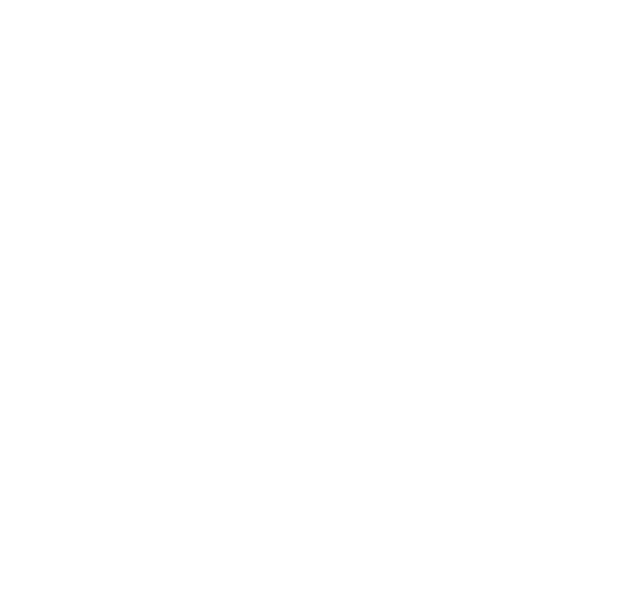
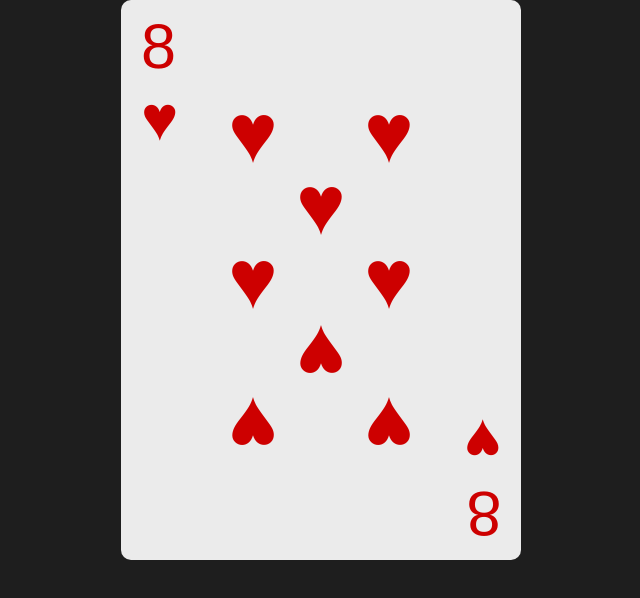
Before and after one commit to maxife36/Prueba-Tecnica---HANU, a React (Vite) app: page / in a window 1280 px wide. Shown: the top 598 px of the page, without its empty margins (319-959 px from the left). Built offline with nearby package versions, Linux system fonts and the light colour scheme; the HTML template or start-up script is replaced by a standard one.

Commit message:
Card Component Creation

```diff
--- a/src/App.css
+++ b/src/App.css
@@ -0,0 +1,29 @@
+html {
+    box-sizing: border-box;
+    font-family: Helvetica, sans-serif;
+    font-size: 14px;
+    margin: 0;
+    background-color: #1e1e1e;
+    display: flex;
+    justify-content: center;
+    align-items: center;
+}
+
+*,
+*::after,
+*::before {
+    box-sizing: inherit;
+    margin: 0;
+    padding: 0;
+    scroll-behavior: smooth;
+    text-decoration: none;
+}
+
+::-webkit-scrollbar {
+    display: none;
+}
+
+a {
+    text-decoration: none;
+    color: inherit;
+}
--- a/src/App.tsx
+++ b/src/App.tsx
@@ -1,9 +1,11 @@
 import "./App.css";
+import {Card} from './components/Card/Card'
 
 function App() {
 
   return (
     <>
+      <Card suit="Heart" rank={8}/>
     </>
   );
 }
--- a/src/components/Card/Card.css
+++ b/src/components/Card/Card.css
@@ -0,0 +1,225 @@
+.card-conatiner {
+    position: relative;
+    user-select: none;
+    cursor: pointer;
+    width: 400px; /* width:height -> 1 : 1.4 */
+    height: 560px;
+    background-color: #ebebeb;
+    border-radius: 10px;
+    padding: 15% 16%;
+    font-size: 100%; /* width:font-size -> 1 : 0.175 */
+}
+
+.card-body-container{
+    position: relative;
+    width: 100%;
+    height: 100%;
+}
+
+.suit-Heart,
+.suit-Diamond {
+    color: #cd0000
+}
+
+.suit-Clover,
+.suit-Spade {
+    color: #000
+}
+
+/* Corner Styles */
+
+.corner {
+    position: absolute;
+    display: flex;
+    flex-flow: column nowrap;
+    font-size: 450%;
+}
+
+.top-left {
+    top: 1.8%;
+    left: 5%;
+}
+
+.bottom-right {
+    bottom: 1.8%;
+    right: 5%;
+    transform: rotate(180deg);
+}
+
+/* Body Styles */
+.bodyIcon {
+    font-size: 600%;
+}
+
+.rank-A,
+.rank-J,
+.rank-Q,
+.rank-K{
+    display: flex;
+    justify-content: center;
+    align-items: center;
+
+    .bodyIcon {
+        font-size: 2000%;
+    }
+}
+
+.rank-2,
+.rank-3 {
+    display: flex;
+    flex-direction: column;
+    justify-content: space-between;
+    align-items: center;
+}
+
+.rank-2 {
+    :nth-child(2) {
+        transform: rotate(180deg);
+    }
+}
+
+.rank-3 {
+    :nth-child(3) {
+        transform: rotate(180deg);
+    }
+}
+
+.rank-4 {
+    display: grid;
+    grid-template-rows: repeat(2, 50%);
+    grid-template-columns: repeat(2, 50%);
+    place-items: center;
+}
+
+.rank-4 {
+    :nth-child(3),
+    :nth-child(4) {
+        transform: rotate(180deg);
+    }
+}
+
+.rank-5 {
+    display: grid;
+    grid-template-areas: "a . b"
+        ". c ."
+        "d . e";
+    place-items: center;
+
+    :nth-child(1) {
+        grid-area: a;
+    }
+
+    :nth-child(2) {
+        grid-area: b;
+    }
+
+    :nth-child(3) {
+        grid-area: c;
+    }
+
+    :nth-child(4) {
+        grid-area: d;
+        transform: rotate(180deg);
+    }
+
+    :nth-child(5) {
+        grid-area: e;
+        transform: rotate(180deg);
+    }
+}
+
+.rank-6,
+.rank-7,
+.rank-8 {
+    display: grid;
+    grid-template-rows: repeat(3, 1fr);
+    grid-template-columns: repeat(2, 1fr);
+    place-items: center;
+}
+
+.rank-6{
+    :nth-child(5),
+    :nth-child(6) {
+        transform: rotate(180deg);
+    }
+}
+
+.rank-7{
+    :nth-child(2) {
+        position: absolute;
+        top: 22%;
+    }
+
+    :nth-child(6),
+    :nth-child(7) {
+        transform: rotate(180deg);
+    }
+}
+
+.rank-8 {
+    :nth-child(2){
+        position: absolute;
+        top: 22%;
+    }
+
+    :nth-child(3) {
+        position: absolute;
+        bottom: 22%;
+        transform: rotate(180deg);
+    }
+
+    :nth-child(7),
+    :nth-child(8) {
+        transform: rotate(180deg);
+    }
+}
+
+
+
+.rank-9,
+.rank-10 {
+    display: grid;
+    grid-template-rows: repeat(4, 25%);
+    grid-template-columns: 50% 50%;
+    place-items: center;
+    position: relative;
+}
+
+.rank-9{
+    :nth-child(2){
+        position: absolute;
+        top: 40%;
+    }
+
+    :nth-child(6),
+    :nth-child(7),
+    :nth-child(8),
+    :nth-child(9) {
+        transform: rotate(180deg);
+    }
+}
+
+.rank-10{
+    :nth-child(2){
+        position: absolute;
+        top: 15%;
+    }
+
+    :nth-child(3) {
+        position: absolute;
+        bottom: 15%;
+        transform: rotate(180deg);
+    }
+
+    :nth-child(7),
+    :nth-child(8),
+    :nth-child(9),
+    :nth-child(10) {
+        transform: rotate(180deg);
+    }
+}
+
+/* .rank-11 ,
+.rank-12,
+.rank-13{display: none
+} */
--- a/src/components/Card/Card.tsx
+++ b/src/components/Card/Card.tsx
@@ -1,11 +1,47 @@
 import "./Card.css";
+import { type Card } from "../../types";
 
-function Card() {
+const SUIT = {
+  Heart: "♥",
+  Diamond: "♦",
+  Clover: "♣",
+  Spade: "♠",
+};
+
+const FACE_CARDS: { [key: string]: string } = {
+  "1": "A",
+  "11": "J",
+  "12": "Q",
+  "13": "K",
+};
+
+export function Card({ suit, rank }: Card) {
+
+    const isFaceCard = !!FACE_CARDS[rank];
+
+    const rankName: number | string = isFaceCard? FACE_CARDS[rank] : rank;
+
+    const bodyIcon: number[] = new Array(isFaceCard? 1: rank).fill(0);
+
   return (
-  <article className="card-conatiner">
+    <article className={`card-conatiner suit-${suit}`}>
+      <div className="corner top-left">
+        <span>{rankName}</span>
+        <span>{SUIT[suit]}</span>
+      </div>
 
+      <div className={`card-body-container rank-${rankName}`}>
+        {bodyIcon.map((_, index) =>(
+            <div key={`${suit}-${index}`} className={`bodyIcon`}>
+              {SUIT[suit]}
+            </div>
+          ))}
+      </div>
 
-
-  </article>
-  )
+      <div className="corner bottom-right">
+        <span>{rankName}</span>
+        <span>{SUIT[suit]}</span>
+      </div>
+    </article>
+  );
 }
--- /dev/null
+++ b/src/types.d.ts
@@ -0,0 +1,4 @@
+export interface Card{
+    suit: 'Heart' | 'Diamond' | 'Clover' | 'Spade',
+    rank: 1 | 2 | 3 | 4 | 5 | 6 | 7 | 8 | 9 | 10 | 11 | 12 | 13
+}
```
